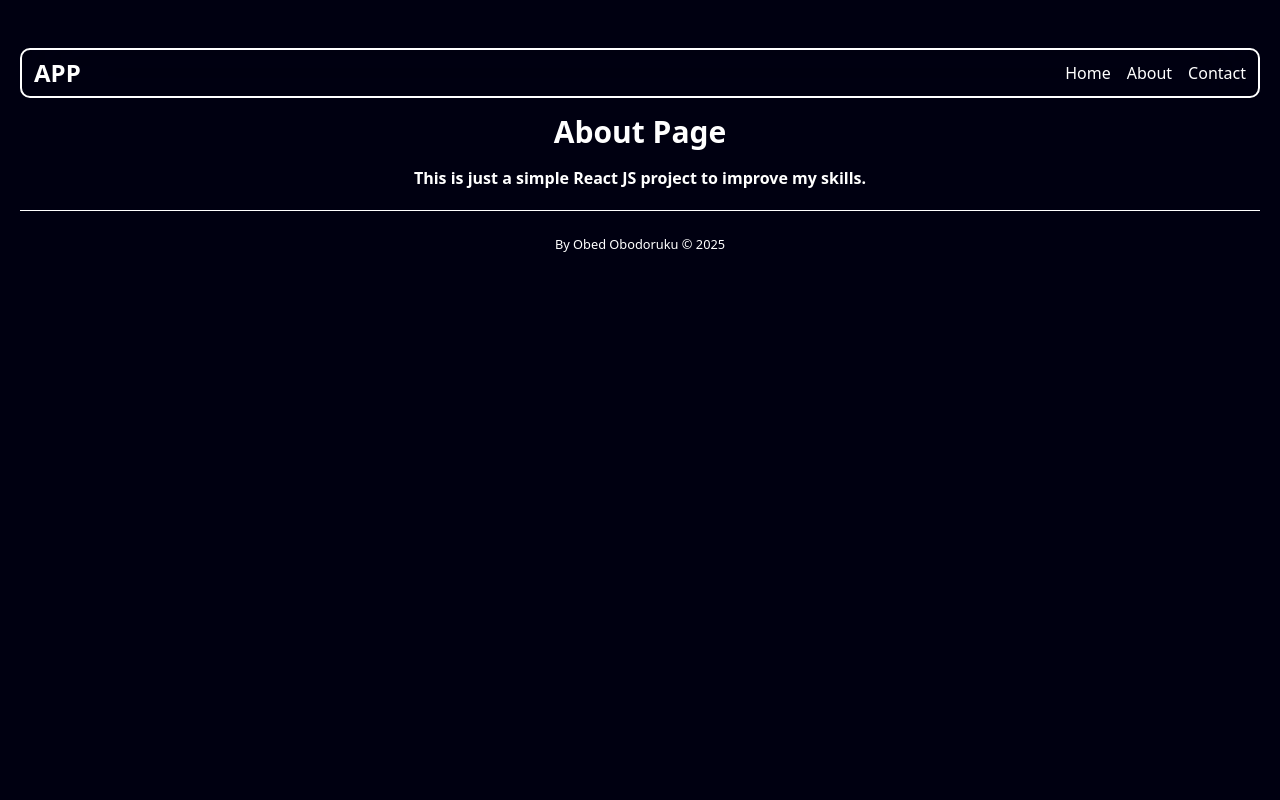
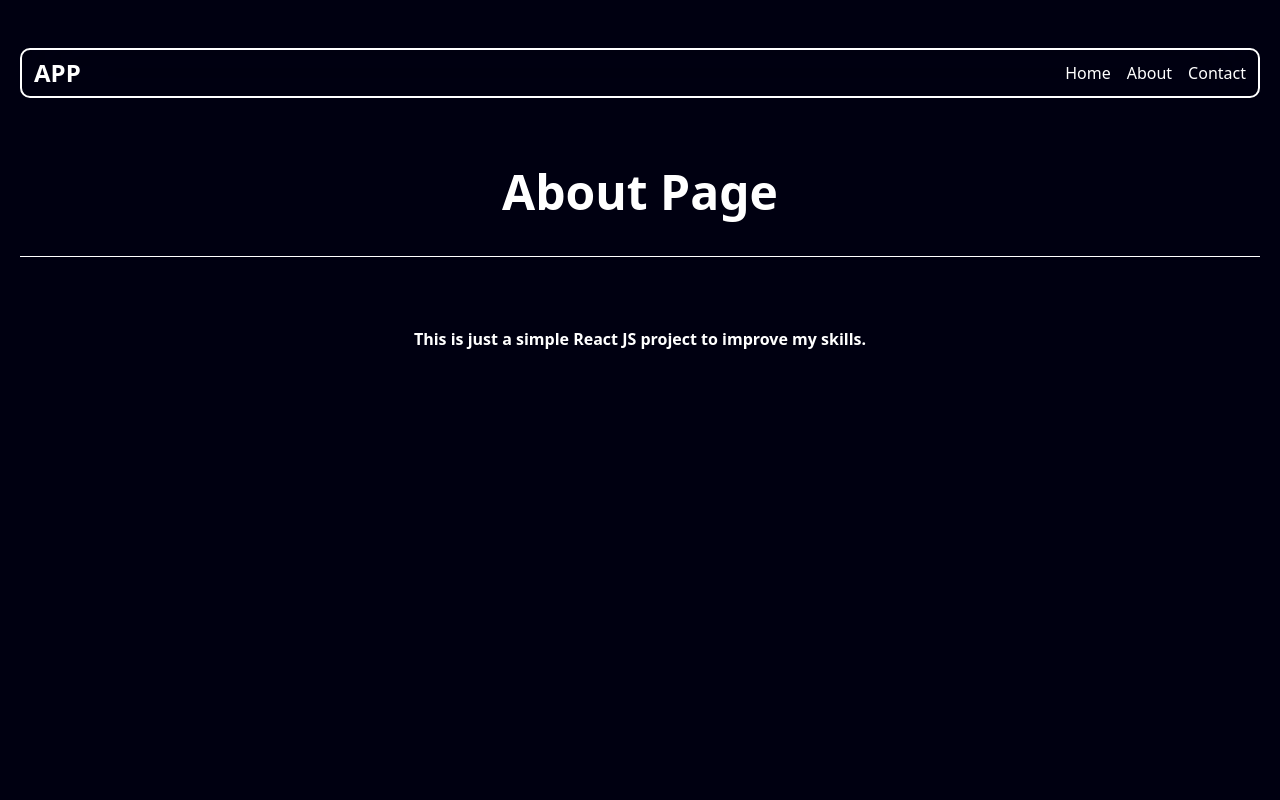
Before and after one commit to obedobodoruku/react-project, a React (Vite) app: page /about in a window 1280 px wide. Shown: the top 800 px of the page. Built offline with nearby package versions, Linux system fonts and the light colour scheme.

Commit message:
About Page Update

```diff
--- a/src/pages/About.jsx
+++ b/src/pages/About.jsx
@@ -3,8 +3,11 @@ import React from 'react';
 const About = () => {
     return (
         <div>
-            <h1 className="text-center text-white text-3xl font-bold my-4">About Page</h1>
-            <div>
+            <h1 className="text-center text-white text-5xl font-bold my-[70px]">About Page
+                <hr className='border-white my-10' />
+            </h1>
+
+            <div className="h-[100vh] mt-10">
                 <h4 className="text-center text-white font-bold">
                     This is just a simple React JS project to improve my skills.
                 </h4>
```
